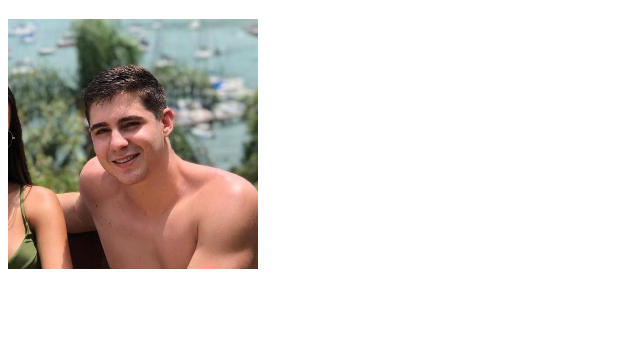
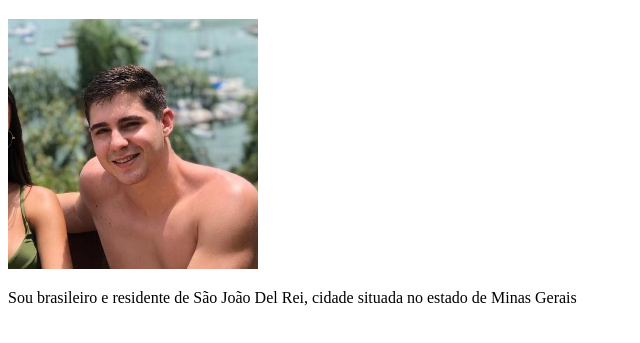
Before and after one commit to Gab-Agrela/Gab-Agrela.github.io, a plain HTML site: page index.html in a window 1280 px wide. Shown: the part 61-404 px from the top of the page, without its empty margins (0-640 px from the left). Drawn offline with Linux system fonts and the light colour scheme.

Commit message:
Adicionando descrição pessoal

```diff
--- a/index.html
+++ b/index.html
@@ -9,5 +9,7 @@
 
     <img id="fotoPerfil" src="profile.jpg" alt="Foto de perfil de Gabriel Agrela Barbosa" width="250px" >
 
+    <p id="descricao"> Sou brasileiro e residente de São João Del Rei, cidade situada no estado de Minas Gerais</p>
+
 </body>
 </html>
```
